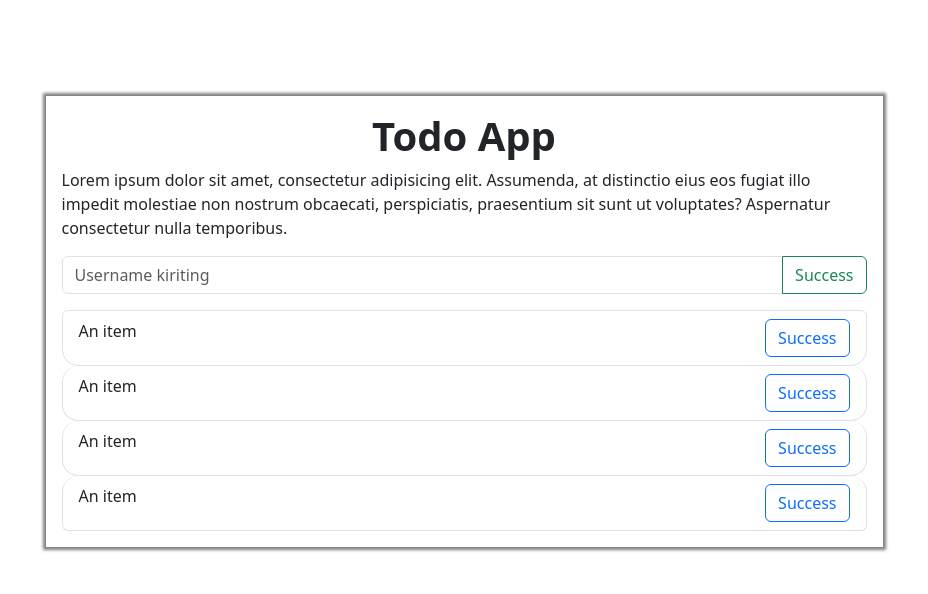
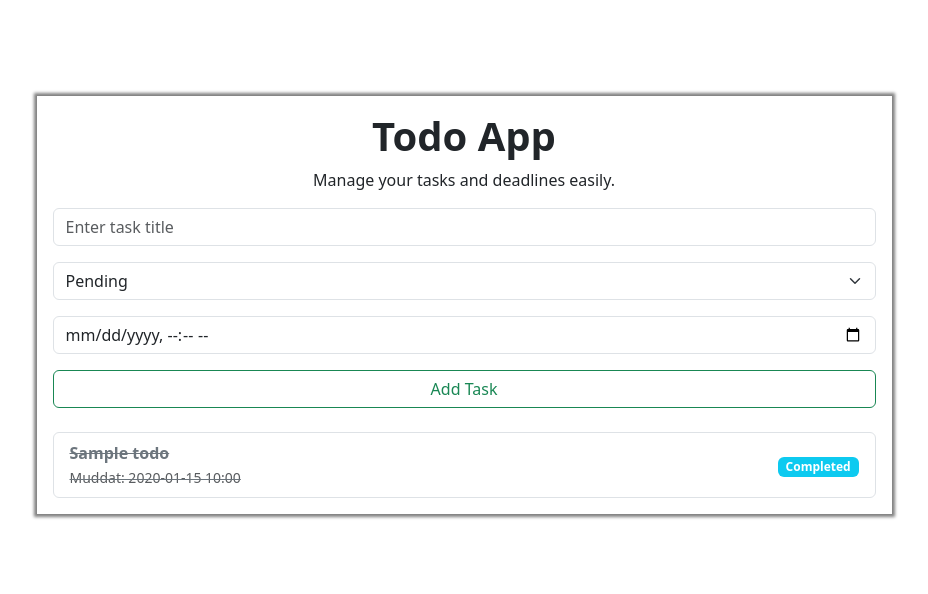
Before and after one commit to dilwodvcc/TodoApp, a PHP site: page / in a window 1280 px wide. Shown: the top 594 px of the page, without its empty margins (176-1104 px from the left). Run offline with PHP 8.4, Linux system fonts and the light colour scheme; tables that the repository leaves empty or names only in its code hold one stand-in row (values such as "Sample post").

Commit message:
add gitignore and add prayektga task qoshish va ochirish qoshildi

```diff
--- /dev/null
+++ b/DB.php
@@ -0,0 +1,12 @@
+<?php
+class DB
+{
+    public $host = "localhost";
+    public $user = "root";
+    public $pass = "20071010";
+    public $db_name = "todo_app";
+    public $conn;
+    public function __construct(){
+        $this->conn = new PDO("mysql:host=$this->host;dbname=$this->db_name", $this->user, $this->pass);
+    }
+}
--- a/index.php
+++ b/index.php
@@ -1,3 +1,29 @@
+<?php
+require_once 'DB.php';
+$db = new DB();
+
+// Vazifa qo'shish
+if (isset($_POST['add_task'])) {
+    $title = $_POST['title'];
+    $status = $_POST['status'];
+    $due_date = isset($_POST['due_date']) && !empty($_POST['due_date']) ? $_POST['due_date'] : null;
+
+    $stmt = $db->conn->prepare("INSERT INTO todo (title, status, due_date) VALUES (:title, :status, :due_date)");
+    $stmt->bindParam(':title', $title);
+    $stmt->bindParam(':status', $status);
+    $stmt->bindParam(':due_date', $due_date);
+    $stmt->execute();
+}
+
+// Vazifani bajarilgan deb belgilash
+if (isset($_POST['complete_task'])) {
+    $task_id = $_POST['task_id'];
+    $stmt = $db->conn->prepare("UPDATE todo SET status = 'completed' WHERE id = :id");
+    $stmt->bindParam(':id', $task_id);
+    $stmt->execute();
+}
+?>
+
 <!doctype html>
 <html lang="en">
 <head>
@@ -13,43 +39,92 @@
             max-width: 75%;
             box-shadow: 0 0 3px 3px gray;
         }
+
         .todo-text {
             font-weight: bold;
         }
+
         li {
             border-radius: 16px;
         }
+
+        .badge-info {
+            background-color: #17a2b8;
+        }
+
+        .badge-secondary {
+            background-color: #6c757d;
+        }
+
+        .task-completed {
+            text-decoration: line-through;
+            color: #6c757d;
+        }
+
+        .btn-complete {
+            background-color: #28a745;
+            color: white;
+        }
+
+        .btn-complete:hover {
+            background-color: #218838;
+        }
+
     </style>
 </head>
 <body>
 <div class="container">
-    <div class="rox d-flex justify-content-center my-5">
+    <div class="row d-flex justify-content-center my-5">
         <div class="todo-body my-5 p-3">
             <h1 class="text-center todo-text">Todo App</h1>
-            <p>Lorem ipsum dolor sit amet, consectetur adipisicing elit. Assumenda, at distinctio eius eos fugiat illo
-                impedit molestiae non nostrum obcaecati, perspiciatis, praesentium sit sunt ut voluptates? Aspernatur
-                consectetur nulla temporibus.</p>
-            <div class="input-group mb-3">
-                <input type="text" class="form-control" placeholder="Username kiriting" aria-label="Recipient's username" aria-describedby="button-addon2">
-                <button type="button" class="btn btn-outline-success">Success</button>
-            </div>
-            <ul class="list-group">
-                <li class="list-group-item d-flex justify-content-between aling-items-center">
-                    An item
-                    <button class="btn btn-outline-primary">Success</button>
-                </li>
-                <li class="list-group-item d-flex justify-content-between aling-items-center">
-                    An item
-                    <button class="btn btn-outline-primary">Success</button>
-                </li>
-                <li class="list-group-item d-flex justify-content-between aling-items-center">
-                    An item
-                    <button class="btn btn-outline-primary">Success</button>
-                </li>
-                <li class="list-group-item d-flex justify-content-between aling-items-center">
-                    An item
-                    <button class="btn btn-outline-primary">Success</button>
-                </li>
+            <p class="text-center">Manage your tasks and deadlines easily.</p>
+
+            <!-- Vazifa qo'shish formasi -->
+            <form method="POST" action="">
+                <div class="input-group mb-3">
+                    <input type="text" class="form-control" name="title" placeholder="Enter task title" required>
+                </div>
+                <div class="input-group mb-3">
+                    <select class="form-select" name="status" required>
+                        <option value="pending">Pending</option>
+                        <option value="in_progress">In Progress</option>
+                        <option value="completed">Completed</option>
+                    </select>
+                </div>
+                <div class="input-group mb-3">
+                    <input type="datetime-local" class="form-control" name="due_date" required>
+                </div>
+                <button type="submit" name="add_task" class="btn btn-outline-success w-100">Add Task</button>
+            </form>
+
+            <ul class="list-group mt-4">
+                <?php
+                $stmt = $db->conn->prepare("SELECT * FROM todo ORDER BY created_at DESC");
+                $stmt->execute();
+                $tasks = $stmt->fetchAll(PDO::FETCH_ASSOC);
+
+                foreach ($tasks as $task) {
+                    $taskClass = $task['status'] === 'completed' ? 'task-completed' : '';
+                    echo "<li class='list-group-item d-flex justify-content-between align-items-center $taskClass'>
+                            <div>
+                                <strong>" . htmlspecialchars($task['title']) . "</strong>
+                                <br>
+                                <small class='text-muted'>Muddat: " . date('Y-m-d H:i', strtotime($task['due_date'])) . "</small>
+                            </div>
+                            <div>
+                                <span class='badge bg-info'>" . ucfirst($task['status']) . "</span>";
+
+                    // Faqat "pending" yoki "in_progress" statusli vazifalar uchun tugma
+                    if ($task['status'] !== 'completed') {
+                        echo "<form method='POST' action='' style='display:inline;'>
+                                <input type='hidden' name='task_id' value='" . $task['id'] . "'>
+                                <button type='submit' name='complete_task' class='btn btn-complete btn-sm'>Complete</button>
+                              </form>";
+                    }
+
+                    echo "</div></li>";
+                }
+                ?>
             </ul>
         </div>
     </div>
```
Also changed, not shown: 1 other file.
